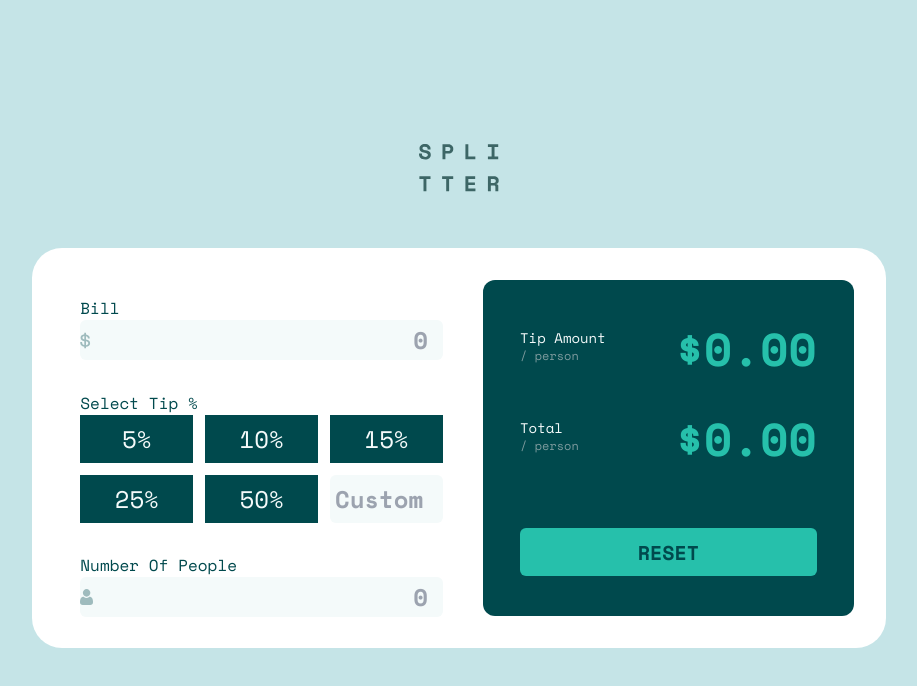
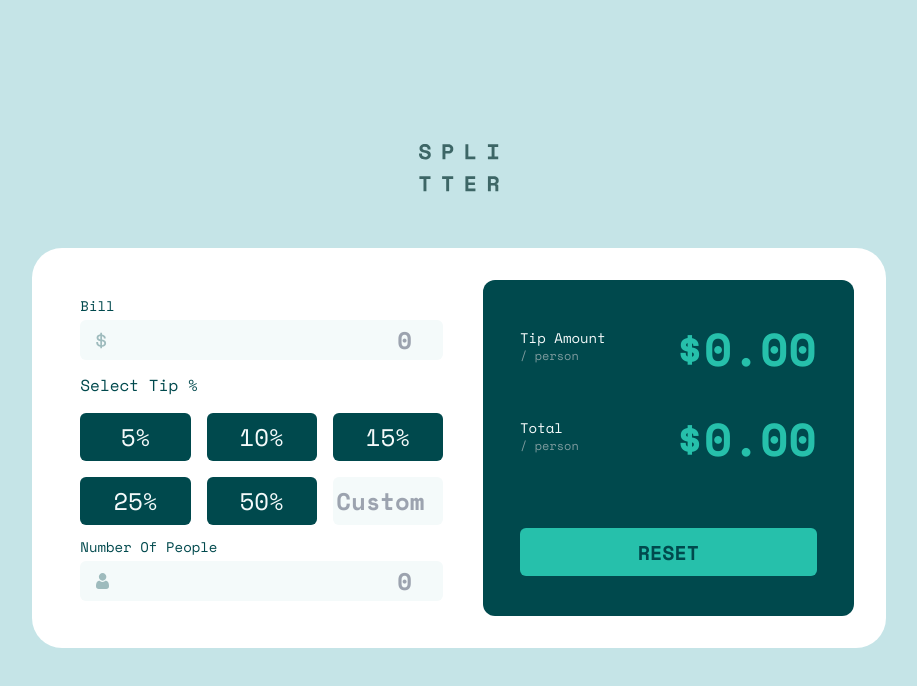
Before and after one commit to SebastianBrazil/Tip-Calculator-SBS, a Next.js app: page / in a window 1280 px wide. Shown: the top 686 px of the page, without its empty margins (181-1098 px from the left). Built offline with nearby package versions, Linux system fonts and the light colour scheme.

Commit message:
desky dony

```diff
--- a/src/app/page.tsx
+++ b/src/app/page.tsx
@@ -91,39 +91,39 @@ export default function Home() {
 
       <div className="min-h-screen grid place-items-center">
         <div className="bg-white w-8/12 h-3/6 rounded-[30px] pl-12 pr-8 py-8 gap-8 grid grid-cols-2">
-          <div className="pr-2 grid grid-cols-1 place-content-between">
-            <div className="pt-4">
-              <p className="text-[#00494d]">Bill</p>
+          <div className="pr-2 grid py-4 grid-cols-1 place-content-between">
+            <div>
+              <p className="text-[#00494d] text-sm pb-1">Bill</p>
               <div>
-                <input value={bill} onChange={(e) => setBill(e.target.value)} className="spaceMonoB text-2xl text-[#00494d] text-right w-full rounded-md h-10 bg-[#f4fafa]" type="number" placeholder='0' />
-                <img className="-mt-7 mb-[11px]" src={dollan.src} alt="" />
+                <input value={bill} onChange={(e) => setBill(e.target.value)} className="pr-4 spaceMonoB text-2xl text-[#00494d] text-right w-full rounded-md h-10 bg-[#f4fafa]" type="number" placeholder='0' />
+                <img className="-mt-7 mb-[11px] ml-4" src={dollan.src} alt="" />
               </div>
             </div>
 
             <div>
-              <p className="text-[#00494d]">Select Tip %</p>
-              <div className="grid grid-cols-3 gap-3">
-                <button className="bg-[#00494d] py-2 text-[#f4fafa] text-2xl" onClick={() => { setCusTipP(""); setTipP("5") }}>5%</button>
-                <button className="bg-[#00494d] py-2 text-[#f4fafa] text-2xl" onClick={() => { setCusTipP(""); setTipP("10") }}>10%</button>
-                <button className="bg-[#00494d] py-2 text-[#f4fafa] text-2xl" onClick={() => { setCusTipP(""); setTipP("15") }}>15%</button>
-                <button className="bg-[#00494d] py-2 text-[#f4fafa] text-2xl" onClick={() => { setCusTipP(""); setTipP("25") }}>25%</button>
-                <button className="bg-[#00494d] py-2 text-[#f4fafa] text-2xl" onClick={() => { setCusTipP(""); setTipP("50") }}>50%</button>
+              <p className="text-[#00494d] pb-4">Select Tip %</p>
+              <div className="grid grid-cols-3 gap-4">
+                <button className="rounded-md bg-[#00494d] py-2 text-[#f4fafa] text-2xl" onClick={() => { setCusTipP(""); setTipP("5") }}>5%</button>
+                <button className="rounded-md bg-[#00494d] py-2 text-[#f4fafa] text-2xl" onClick={() => { setCusTipP(""); setTipP("10") }}>10%</button>
+                <button className="rounded-md bg-[#00494d] py-2 text-[#f4fafa] text-2xl" onClick={() => { setCusTipP(""); setTipP("15") }}>15%</button>
+                <button className="rounded-md bg-[#00494d] py-2 text-[#f4fafa] text-2xl" onClick={() => { setCusTipP(""); setTipP("25") }}>25%</button>
+                <button className="rounded-md bg-[#00494d] py-2 text-[#f4fafa] text-2xl" onClick={() => { setCusTipP(""); setTipP("50") }}>50%</button>
                 {
-                  custTipP ? <input value={custTipP} onChange={(e) => { setTipP(""); setCusTipP(e.target.value) }} className="spaceMonoB text-[#00494d] text-2xl text-right w-full rounded-md bg-[#f4fafa]" type="number" placeholder='Custom' /> : <input value={custTipP} onChange={(e) => { setTipP(""); setCusTipP(e.target.value) }} className="spaceMonoB text-[#00494d] text-2xl text-center w-full rounded-md bg-[#f4fafa]" type="number" placeholder='Custom' />
+                  custTipP ? <input value={custTipP} onChange={(e) => { setTipP(""); setCusTipP(e.target.value) }} className="spaceMonoB text-[#00494d] text-2xl text-right w-full rounded-md bg-[#f4fafa] py-2 pr-4" type="number" placeholder='Custom' /> : <input value={custTipP} onChange={(e) => { setTipP(""); setCusTipP(e.target.value) }} className="spaceMonoB text-[#00494d] text-2xl text-center w-full rounded-md bg-[#f4fafa]" type="number" placeholder='Custom' />
                 }
                 </div>
             </div>
 
             <div>
               <div className="flex justify-between">
-                <p className="text-[#00494d]">Number Of People</p>
+                <p className="text-[#00494d] pb-1 text-sm">Number Of People</p>
                 {
                   isPeepsZero && <p>Can't be zero</p>
                 }
               </div>
               <div className="">
-                <input value={peeps} onChange={(e) => setPeeps(e.target.value)} className="spaceMonoB text-2xl text-[#00494d] text-right w-full rounded-md h-10 bg-[#f4fafa]" type="number" placeholder='0' />
-                <img className="-mt-7 mb-[11px]" src={dollanDark.src} alt="" />
+                <input value={peeps} onChange={(e) => setPeeps(e.target.value)} className="pr-4 spaceMonoB text-2xl text-[#00494d] text-right w-full rounded-md h-10 bg-[#f4fafa]" type="number" placeholder='0' />
+                <img className="-mt-7 mb-[11px] ml-4" src={dollanDark.src} alt="" />
               </div>
             </div>
           </div>
```
Also changed, not shown: 1 other file (tests, documents, lock files or other folders).
